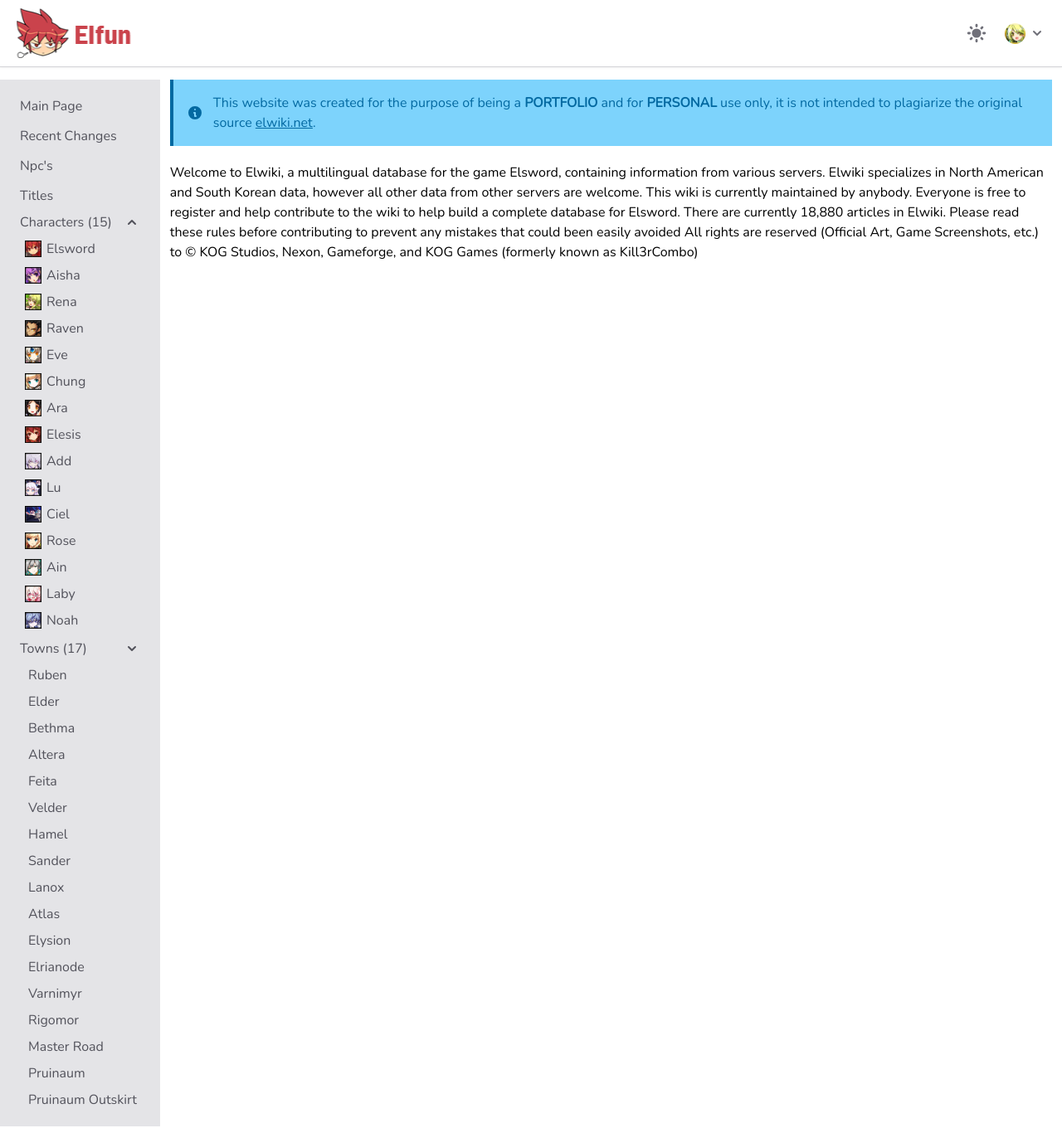
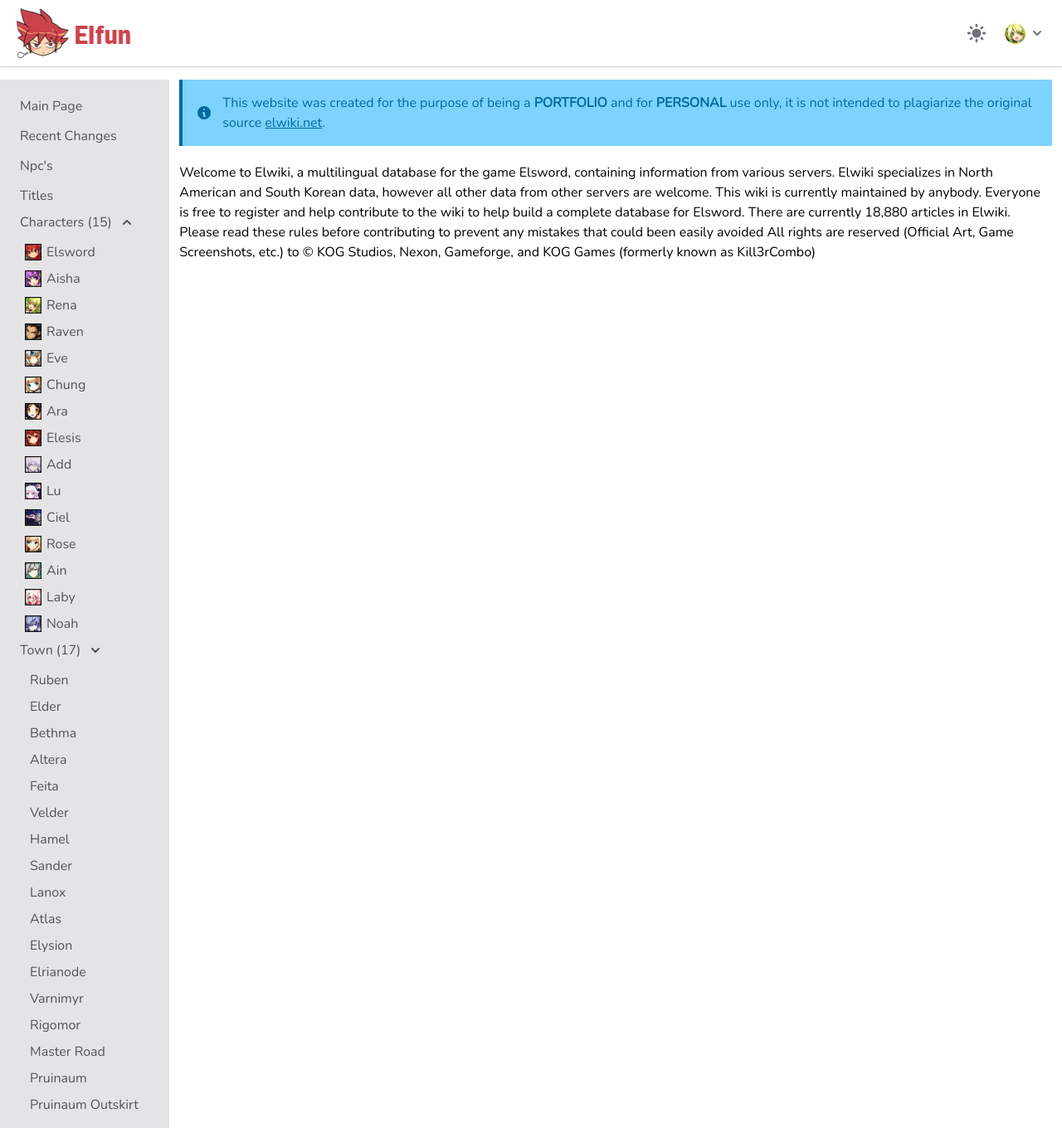
Before and after one commit to kukuhBaiquni/elfun, a Next.js app: page /sec/home in a window 1280 px wide. Shown: the whole page at 83% size. Built offline with nearby package versions, Linux system fonts and the light colour scheme.

Commit message:
fix several position related sidebar

```diff
--- a/src/components/side-bar/characters.jsx
+++ b/src/components/side-bar/characters.jsx
@@ -9,13 +9,13 @@ function Characters() {
   const [collapse, setCollapse] = useState(true)
   return (
     <div className='whitespace-nowrap'>
-      <span className='px-2 py-1 flex items-center hover:text-white cursor-pointer transition-all duration-300 text-gray-600 dark:text-gray-400 justify-between hover:bg-sky-400' onClick={() => setCollapse((old) => !old)}>
-        <p> Characters ({characters.length}) </p>
-        <ChevronDownIcon className={`w-5 h-5 ${collapse ? 'transform -rotate-180' : 'transform rotate-0'}`} />
+      <span className='px-2 py-1 flex items-center hover:text-white cursor-pointer text-gray-600 dark:text-gray-400 hover:bg-gray-400 dark:hover:bg-gray-600' onClick={() => setCollapse((old) => !old)}>
+        <p className='mr-2'> Characters ({characters.length}) </p>
+        <ChevronDownIcon className={`w-5 h-5 ${collapse ? 'transform -rotate-180' : 'transform rotate-0'} transition-transform duration-300`} />
       </span>
-      <ul className='px-2.5'>
+      <ul className='px-2.5 mt-1'>
         {characters.map((item, index) => (
-          <li className={`relative z-10 whitespace-nowrap hover:text-white cursor-pointer text-gray-600 dark:text-gray-400 dark:hover:text-white group ${item.hoverBgColor} hover:translate-x-2 cursor-pointer transition-transform duration-300`} key={item.name}>
+          <li className={`relative z-10 whitespace-nowrap hover:text-white text-gray-600 dark:text-gray-400 dark:hover:text-white group ${item.hoverBgColor} hover:translate-x-2 cursor-pointer transition-transform duration-300`} key={item.name}>
             <Link href={`/character/${item.name.toLowerCase()}`}>
               <a className='flex items-center p-1 group-hover:text-white'>
                 <Image
--- a/src/components/side-bar/index.jsx
+++ b/src/components/side-bar/index.jsx
@@ -18,17 +18,17 @@ const navigation = [{
 
 function Sidebar() {
   return (
-    <div className='p-2 bg-gray-200 dark:bg-gray-700 hidden sm:block transition-all duration-300'>
+    <div className='p-2 bg-gray-200 dark:bg-gray-700 w-60 hidden sm:block transition-all duration-300'>
       <ul className='py-1 px-2'>
         {navigation.map(({ name, child }) => (
-          <li className='hover:bg-sky-400 px-2 py-1 cursor-pointer hover:text-white dark:hover:text-white mt-1 text-gray-600 dark:text-gray-400' key={name}>
+          <li className='hover:bg-sky-500 px-2 py-1 cursor-pointer hover:text-white dark:hover:text-white mt-1 text-gray-600 dark:text-gray-400' key={name}>
             {child.length ? (
               <Fragment>
                 <div className='relative bg-gray-200 dark:bg-gray-700'>
                   {name}
                   <ul>
                     {child.map((item) => (
-                      <li className='py-1.5 relative pl-2 z-10 whitespace-nowrap group font-normal text-gray-600 hover:translate-x-2 hover:text-sky-400 rounded cursor-pointer transition-transform duration-300 mt-0.5' key={item.name}>
+                      <li className='py-1.5 relative pl-2 z-10 whitespace-nowrap group font-normal text-gray-600 hover:translate-x-2 hover:text-sky-500 rounded cursor-pointer transition-transform duration-300 mt-0.5' key={item.name}>
                         {item.name}
                       </li>
                     ))}
--- a/src/components/side-bar/job-path.jsx
+++ b/src/components/side-bar/job-path.jsx
@@ -10,7 +10,7 @@ function JobPath({ number }) {
   const url = (text) => text.toLowerCase().replace(/\s/g, '-')
 
   return (
-    <ul className='absolute floatig-list w-56 z-10 hidden group-hover:flex flex-col top-0 left-20 bg-gray-200 dark:bg-gray-700 drop-shadow-xl group-hover:translate-x-10 transition-transform duration-300'>
+    <ul className='absolute floatig-list w-56 z-10 hidden group-hover:flex flex-col top-0 left-28 bg-gray-200 dark:bg-gray-700 drop-shadow-xl group-hover:translate-x-10 transition-transform duration-300'>
       {character[number].child.map((item) => (
         <li className={`job-nesting ${textColor} ${hoverBgColor} relative hover:text-white dark:hover:text-white`} key={item.name}>
           <Link href={`/character/${url(item.name)}`}>
--- a/src/components/side-bar/towns.jsx
+++ b/src/components/side-bar/towns.jsx
@@ -7,15 +7,15 @@ function Towns({
 }) {
   const url = (text) => text.toLowerCase().replace(/\s/g, '-')
   return (
-    <div className='px-2 whitespace-nowrap mt-1.5'>
-      <span className='flex items-center text-gray-600 dark:text-gray-400 justify-between' onClick={() => {}}>
-        <p> Towns ({towns.length}) </p>
-        <ChevronDownIcon className={`w-5 h-5 ${collapse ? 'transform -rotate-180' : 'transform rotate-0'} transition-all duration-300`} />
+    <div className='whitespace-nowrap'>
+      <span className='px-2 py-1 flex items-center hover:text-white cursor-pointer text-gray-600 dark:text-gray-400 hover:bg-gray-400 dark:hover:bg-gray-600' onClick={() => {}}>
+        <p className='mr-2'> Town ({towns.length}) </p>
+        <ChevronDownIcon className={`w-5 h-5 ${collapse ? 'transform -rotate-180' : 'transform rotate-0'} transition-transform duration-300`} />
       </span>
-      <ul className='my-1'>
+      <ul className='px-2.5 mt-1'>
         {towns.map((item) => (
-          <li className='relative z-10 whitespace-nowrap group font-normal text-gray-600 dark:text-gray-400 hover:bg-sky-400 hover:translate-x-2 cursor-pointer transition-transform duration-300' key={item.name}>
-            <Link href={`/towns/${url(item.name)}`}>
+          <li className='relative z-10 whitespace-nowrap hover:text-white cursor-pointer text-gray-600 dark:text-gray-400 dark:hover:text-white group hover:bg-sky-500 hover:translate-x-2 transition-transform duration-300' key={item.name}>
+            <Link href={`/character/${item.name.toLowerCase()}`}>
               <a className='flex items-center p-1 group-hover:text-white'>
                 <p className='ml-1.5'>{item.name}</p>
               </a>
--- a/src/layouts/index.jsx
+++ b/src/layouts/index.jsx
@@ -4,7 +4,7 @@ import Header from 'components/header'
 
 function Layout({ children }) {
   return (
-    <div className='dark:bg-gray-800 bg-white transition-all duration-300'>
+    <div className='dark:bg-gray-800 bg-white transition-all duration-300 min-h-screen'>
       <Header />
       <div className='mx-auto max-w-screen-2xl'>
         <div className='w-full flex pt-24'>
```
